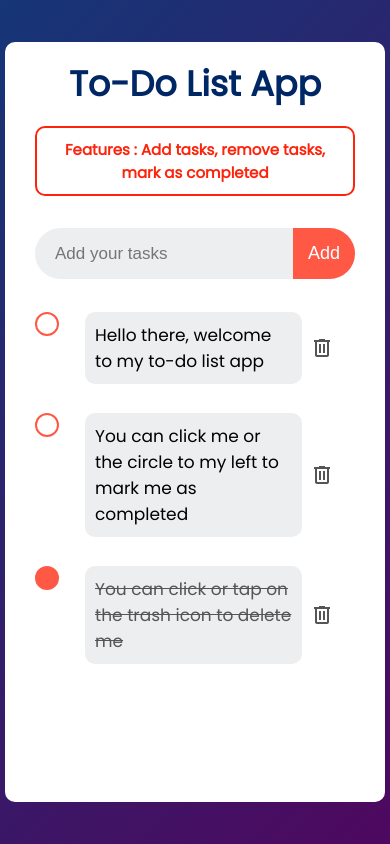
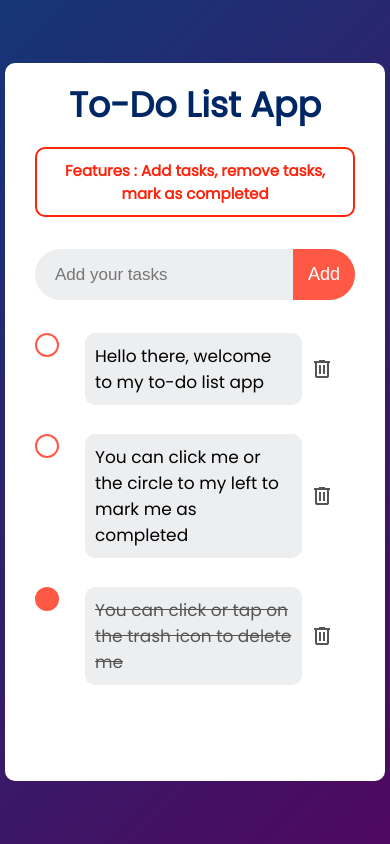
Before and after one commit to prajwl-dh/to-do-list, a React (Vite) app: page / in a window 390 px wide. Built offline with nearby package versions, Linux system fonts and the light colour scheme.

Commit message:
Update App.css with new styles for todo-app

```diff
--- a/src/App.css
+++ b/src/App.css
@@ -100,6 +100,12 @@ button:hover{
         padding: 15px;
         border-radius: 0 30px 30px 0;
     }
+
+    .todo-app{
+        width: 100%;
+        max-width: 500px;
+        height: 85vh;
+    }
 }
 
 ul {
```
